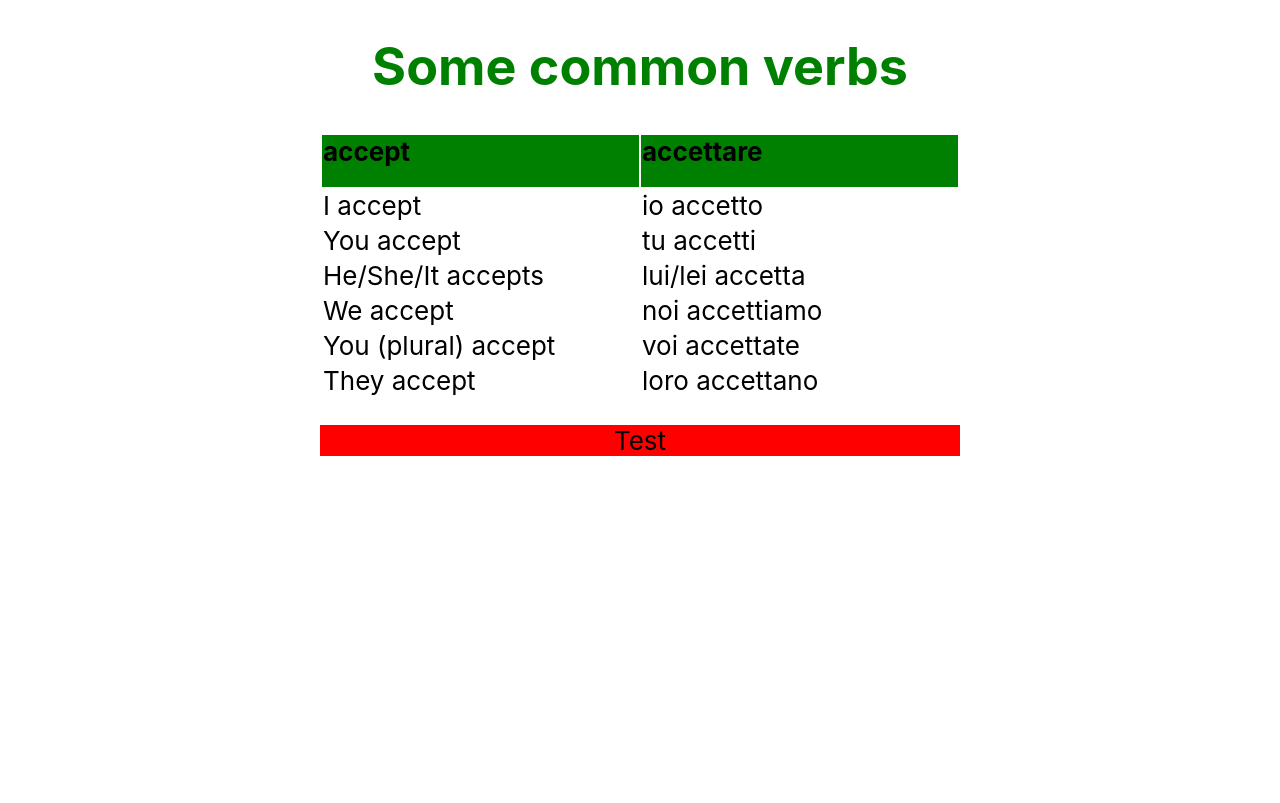
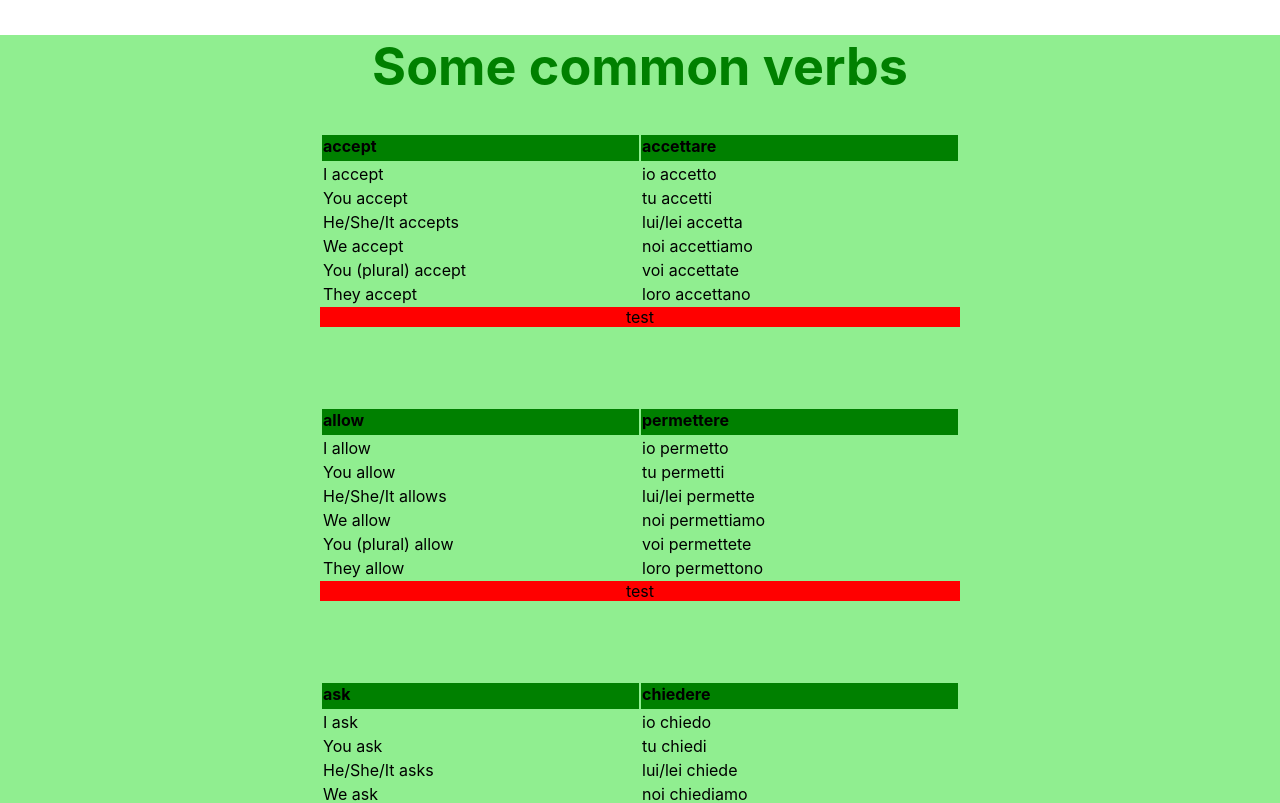
Before and after one commit to JsonE97/duolingo-italian, a React (Create React App) app: page / in a window 1280 px wide. Shown: the top 803 px of the page. Built offline with nearby package versions, Linux system fonts and the light colour scheme.

Commit message:
added verb list component

```diff
--- a/src/App.jsx
+++ b/src/App.jsx
@@ -1,26 +1,21 @@
 import React, { useEffect, useState } from 'react';
 import './App.scss';
 import { VerbContainer } from './VerbContainer.jsx';
+import { VerbList } from './VerbList.jsx';
 import IndicativeData from  './data/indicativo.json';
 
 function App() {
-  const [presentData, setPresentData] = useState([]);
-
-  const getInitialData = () => {
-    const present = IndicativeData.PRESENTE;
-    setPresentData(present.ACCETTARE.split(","));
-  }
-
-  useEffect(() => {
-    getInitialData();
-  }, []);
+  const [presentData, setPresentData] = useState(IndicativeData.PRESENTE);
 
   return (
     <div className="App">
       <header className="App-header">
         <h1>Some common verbs</h1>
-        <VerbContainer verbData={presentData}></VerbContainer>
       </header>
+
+      <div>
+        <VerbList verbData={presentData}></VerbList>
+      </div>
     </div>
   );
 }
--- a/src/App.scss
+++ b/src/App.scss
@@ -1,5 +1,6 @@
 .App {
   text-align: center;
+  background-color: lightgreen;
 }
 
 .App-logo {
@@ -7,15 +8,19 @@
 }
 
 .App-header {
-  min-height: 100vh;
   justify-content: center;
   font-size: calc(10px + 2vmin);
+  background-color: lightgreen;
 
   h1 {
     color: green;
   }
 }
 
+header {
+  background-color: lightgreen;
+}
+
 .App-link {
   color: #09d3ac;
 }
--- a/src/VerbContainer.jsx
+++ b/src/VerbContainer.jsx
@@ -6,15 +6,17 @@ export const VerbContainer = ({verbData}) => {
 
     useEffect(() => {
         if(verbData !== undefined && verbData !== null){
+            const arrayData = verbData.split(",")
+
             const newData = {};
-            newData.engVerb = verbData[0];
-            newData.itVerb = verbData[1];
-            newData.iVerb = verbData[2];
-            newData.youVerb = verbData[3];
-            newData.heSheVerb = verbData[4];
-            newData.weVerb = verbData[5];
-            newData.youPlVerb = verbData[6];
-            newData.theyVerb = verbData[7];
+            newData.engVerb = arrayData[0];
+            newData.itVerb = arrayData[1];
+            newData.iVerb = arrayData[2];
+            newData.youVerb = arrayData[3];
+            newData.heSheVerb = arrayData[4];
+            newData.weVerb = arrayData[5];
+            newData.youPlVerb = arrayData[6];
+            newData.theyVerb = arrayData[7];
 
             setComponentData(newData)
         }
@@ -23,10 +25,12 @@ export const VerbContainer = ({verbData}) => {
     return (
         <div className="verbContainer">
             <table align="center" className="verbTable">
-                <tr>
-                    <th>{componentData.engVerb}</th>
-                    <th>{componentData.itVerb}</th>
-                </tr>
+                <thead>
+                    <tr>
+                        <th>{componentData.engVerb}</th>
+                        <th>{componentData.itVerb}</th>
+                    </tr>
+                </thead>
                 <tbody>
                     <tr>
                         <td>{"I " + componentData.engVerb}</td>
@@ -56,7 +60,7 @@ export const VerbContainer = ({verbData}) => {
             </table>
 
             <div className="verbContainerOptions">
-                <p>Test</p>
+                test
             </div>
         </div>
     )
--- a/src/VerbContainer.scss
+++ b/src/VerbContainer.scss
@@ -1,12 +1,13 @@
 .verbContainer {
     width: 100%;
+    padding-bottom: 80px;
 }
 
 .verbTable {
     width: 50%;
     th {
         text-align: left;
-        padding-bottom: 20px;
+        padding-bottom: 5px;
         background-color: green;
     }
     td {
--- /dev/null
+++ b/src/VerbList.jsx
@@ -0,0 +1,16 @@
+import React from 'react';
+
+import './VerbList.scss';
+import './VerbContainer.jsx';
+import { VerbContainer } from './VerbContainer.jsx';
+
+export const VerbList = ({verbData}) => {
+    console.log(Object.keys(verbData));
+    return (
+        <div>
+            {Object.keys(verbData).map(k => {
+                return <VerbContainer verbData={verbData[k]}></VerbContainer>
+            })}
+        </div>
+    )
+}
```
Also changed, not shown: src/VerbList.scss (added).
